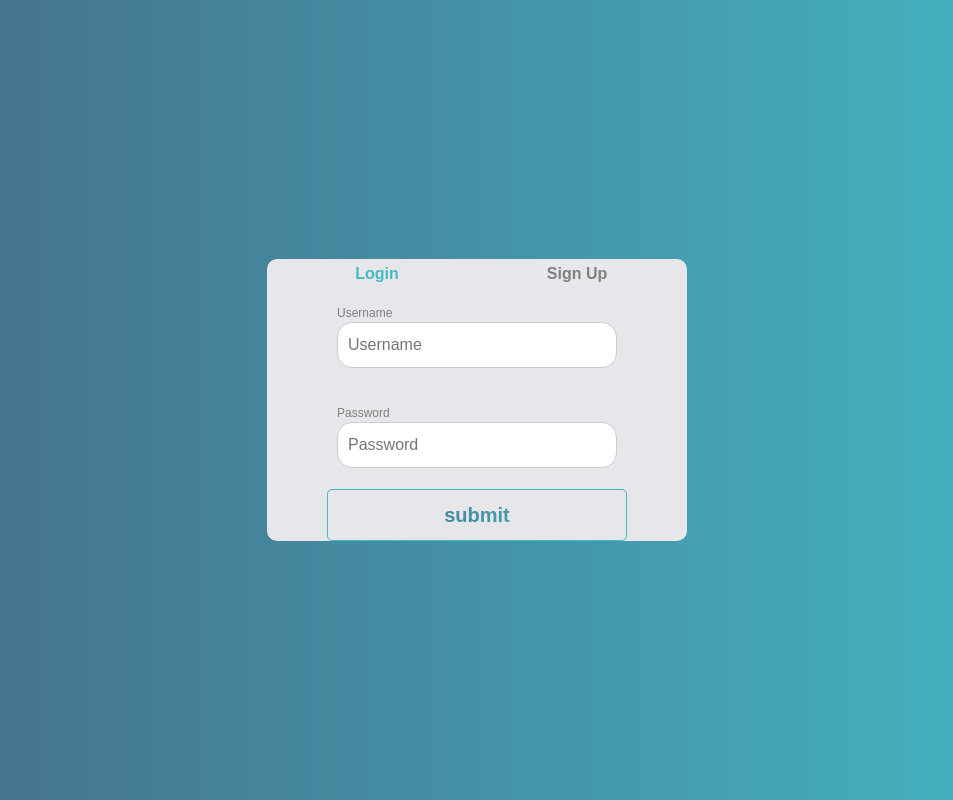
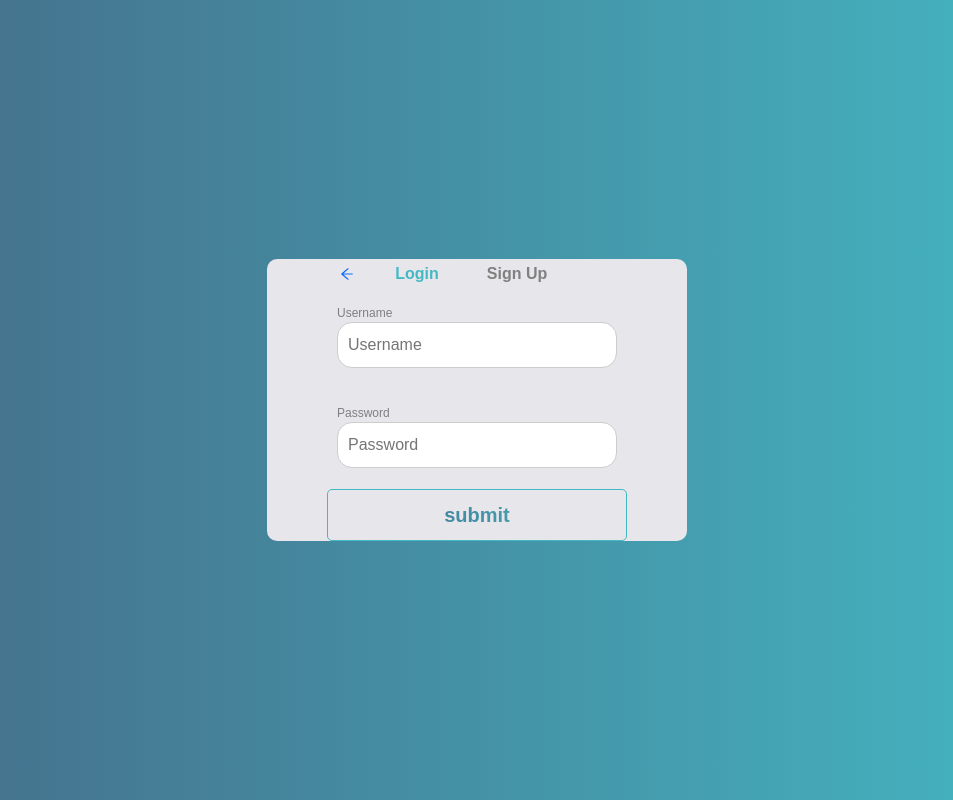
Before and after one commit to fercho111/BrainLearn, a React (Create React App) app in the folder brainlearn-front/: page /login in a window 1280 px wide. Shown: the whole page, without its empty margins (163-1116 px from the left). Built offline with nearby package versions, Linux system fonts and the light colour scheme.

Commit message:
"required" , devolverse login y sign up

```diff
--- a/brainlearn-front/src/pages/Login.css
+++ b/brainlearn-front/src/pages/Login.css
@@ -89,7 +89,8 @@ form h1{
   color:rgba(68,185,196,1) ;
   border-radius: 5px;
   font-size: 700;
-  font-weight: 700;
+  font-weight:900;
+
   cursor: pointer;
   text-decoration: none;
 
@@ -99,3 +100,9 @@ form h1{
  .gray{
   color:gray;
  }
+
+ .arrow{
+  display: flex;
+  justify-content:flex-start ;
+  align-items: center;
+ }
--- a/brainlearn-front/src/pages/Login.js
+++ b/brainlearn-front/src/pages/Login.js
@@ -3,6 +3,7 @@ import axios from 'axios';
 import {Link} from 'react-router-dom';
 import './Login.css';
 import FormInput from '../components/FormInput';
+import { AiOutlineArrowLeft } from "react-icons/ai";
 
 
 function Login() {
@@ -42,7 +43,10 @@ function Login() {
         password: values.password
       });
       if (res.data.message) {
-        alert(res.data.message);
+        res.data.message.forEach((error) => {
+          alert(error.message);
+        });
+        // alert(res.data.message);
       }
 
       localStorage.setItem('token', res.data.token);
@@ -62,8 +66,11 @@ function Login() {
     <div className="App" onSubmit={handleSubmitLogin}>
       <form onSubmit={handleSubmitLogin}>
         <div className='option-container'>
-          <Link to='/login' className='option'>Login</Link>
-          <Link to='/signup' className='option gray'>Sign Up</Link>
+          <div className='row text-center'>
+            <Link to='/' className='arrow col-md-2  '><AiOutlineArrowLeft/></Link>
+            <Link to='/login' className='option col-md-5'>Login</Link>
+            <Link to='/signup' className='option gray col-md-5'>Sign Up</Link>
+          </div>
         </div>
         {inputs.map((input) => (
           <FormInput key={input.id} {...input} values={values[input.name]} onChange={onChange}/>
--- a/brainlearn-front/src/pages/SingUp.js
+++ b/brainlearn-front/src/pages/SingUp.js
@@ -3,7 +3,7 @@ import axios from 'axios';
 import {Link} from 'react-router-dom';
 import './SignUp.css';
 import FormInput from '../components/FormInput';
-
+import { AiOutlineArrowLeft } from "react-icons/ai";
 
 
 function SignUp() {
@@ -24,7 +24,7 @@ function SignUp() {
       errorMessage: 'Se espera de 3 a 10 caracteres y no incluir caracteres especiales',
       label: 'Username',
       pattern: '^[a-zA-Z0-9]{3,10}$',
-      requited: true
+      required: true
     },
     {
       id:2,
@@ -80,8 +80,11 @@ function SignUp() {
     <div className="App" onSubmit={handleSubmitSignUp}>
       <form onSubmit={handleSubmitSignUp}>
         <div className='option-container'>
-            <Link to='/login' className='option gray'>Login</Link>
-            <Link to='/signup' className='option'>Sign Up</Link>
+        <div className='row text-center'>
+            <Link to='/' className='arrow col-md-2  '><AiOutlineArrowLeft/></Link>
+            <Link to='/login' className='option gray col-md-5'>Login</Link>
+            <Link to='/signup' className='option  col-md-5'>Sign Up</Link>
+          </div>
         </div>
         {inputs.map((input) => (
           <FormInput key={input.id} {...input} values={values[input.name]} onChange={onChange}/>
--- /dev/null
+++ b/package.json
@@ -0,0 +1,5 @@
+{
+  "dependencies": {
+    "react-icons": "^4.11.0"
+  }
+}
```
Also changed, not shown: 1 other file (tests, documents, lock files or other folders).
